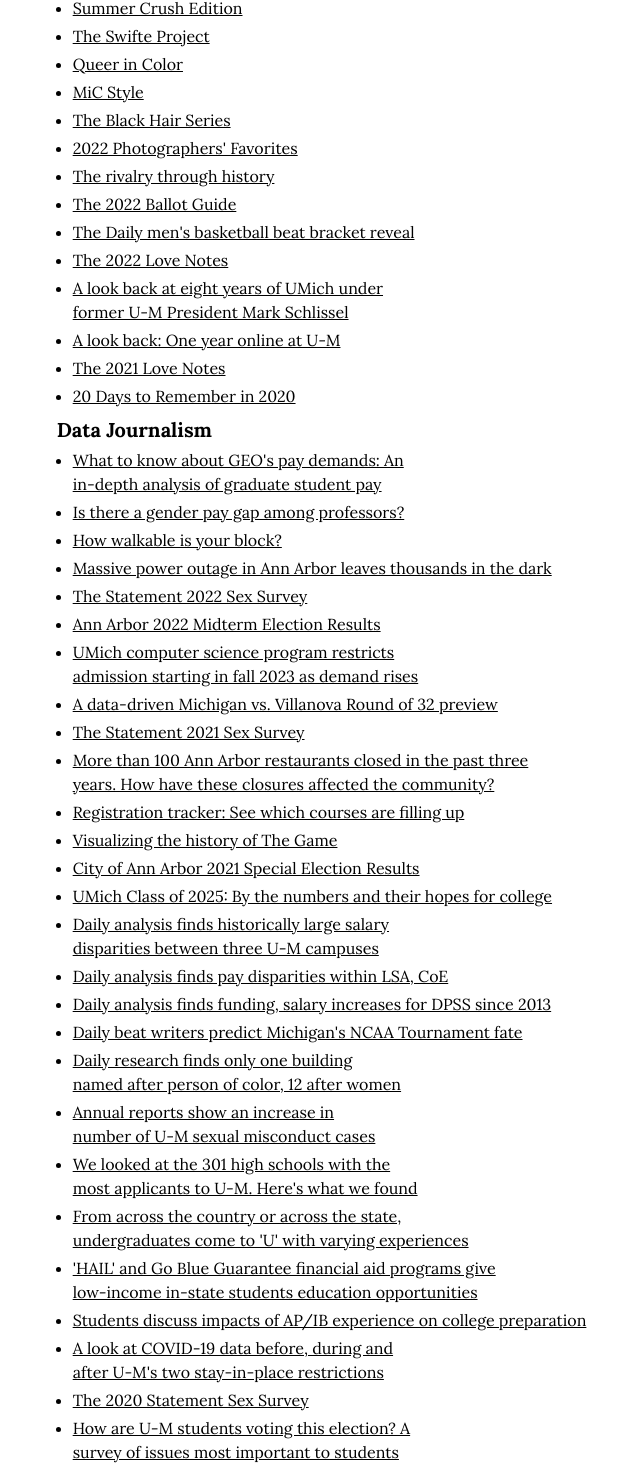
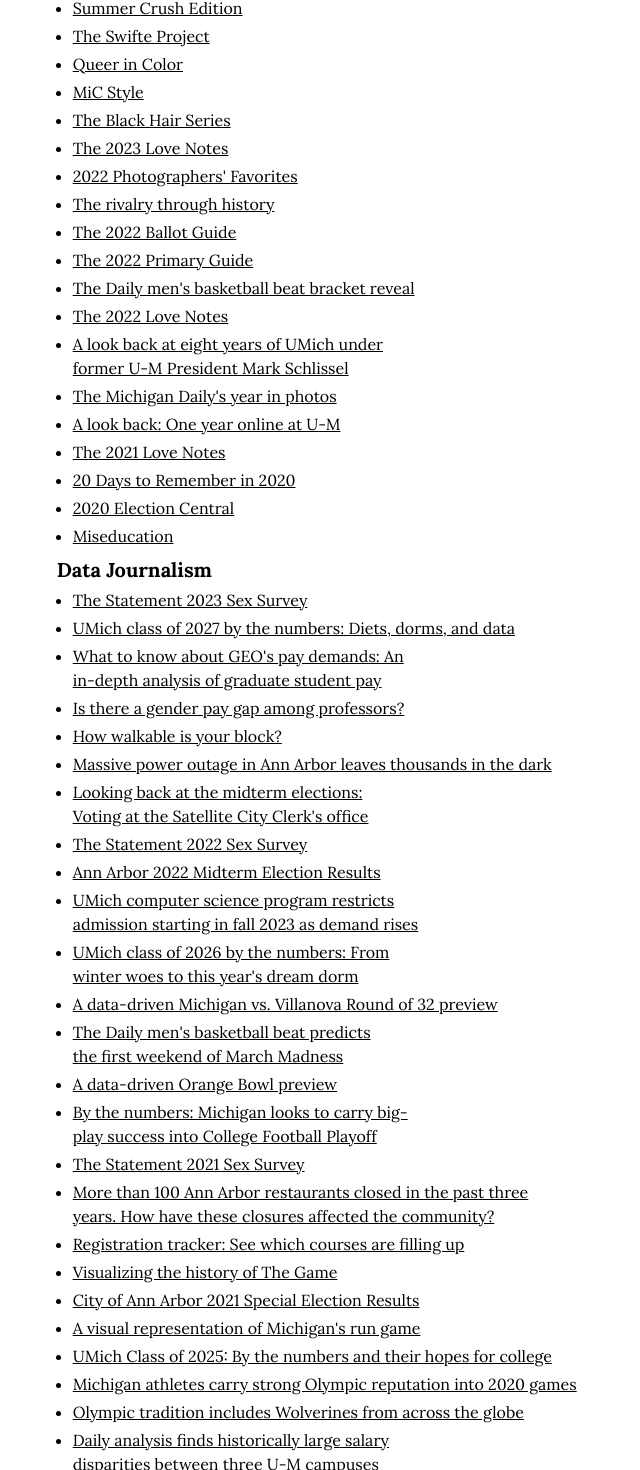
Before and after one commit to michigandaily/michigandaily.github.io, a Next.js app: page / in a window 1280 px wide. Shown: the part 656-2126 px from the top of the page, without its empty margins (302-942 px from the left). Built offline with nearby package versions, Linux system fonts and the light colour scheme.

Commit message:
Add more links

```diff
--- a/src/app/page.tsx
+++ b/src/app/page.tsx
@@ -130,6 +130,11 @@ export default function Page() {
                 </Anchor>
               </li>
               <li>
+                <Anchor href="https://specials.michigandaily.com/2023/love-notes/">
+                  The 2023 Love Notes
+                </Anchor>
+              </li>
+              <li>
                 <Anchor href="https://specials.michigandaily.com/2022/photographers-favorites/">
                   2022 Photographers&apos; Favorites
                 </Anchor>
@@ -142,6 +147,11 @@ export default function Page() {
               <li>
                 <Anchor href="https://specials.michigandaily.com/2022/ballot-guide/">
                   The 2022 Ballot Guide
+                </Anchor>
+              </li>
+              <li>
+                <Anchor href="https://specials.michigandaily.com/2022/primary-election/">
+                  The 2022 Primary Guide
                 </Anchor>
               </li>
               <li>
@@ -161,6 +171,11 @@ export default function Page() {
                 </Anchor>
               </li>
               <li>
+                <Anchor href="https://www.michigandaily.com/multimedia/the-michigan-dailys-year-in-photos/">
+                  The Michigan Daily&apos;s year in photos
+                </Anchor>
+              </li>
+              <li>
                 <Anchor href="https://magnify.michigandaily.us/covid1year/">
                   A look back: One year online at U-M
                 </Anchor>
@@ -175,11 +190,31 @@ export default function Page() {
                   20 Days to Remember in 2020
                 </Anchor>
               </li>
+              <li>
+                <Anchor href="https://magnify.michigandaily.us/election2020/">
+                  2020 Election Central
+                </Anchor>
+              </li>
+              <li>
+                <Anchor href="https://magnify.michigandaily.us/miseducation/">
+                  Miseducation
+                </Anchor>
+              </li>
             </UnorderedList>
           </section>
           <section className="grid gap-1">
             <h3 className="font-serif font-bold text-xl">Data Journalism</h3>
             <UnorderedList>
+              <li>
+                <Anchor href="https://www.michigandaily.com/statement/the-statement-2023-sex-survey/">
+                  The Statement 2023 Sex Survey
+                </Anchor>
+              </li>
+              <li>
+                <Anchor href="https://www.michigandaily.com/campus-life/umich-class-of-2027-by-the-numbers-freshman-survey/">
+                  UMich class of 2027 by the numbers: Diets, dorms, and data
+                </Anchor>
+              </li>
               <li>
                 <Anchor href="https://www.michigandaily.com/news/administration/what-to-know-about-geos-pay-demands-an-in-depth-analysis-of-graduate-student-pay/">
                   What to know about GEO&apos;s pay demands: An in-depth
@@ -202,6 +237,12 @@ export default function Page() {
                 </Anchor>
               </li>
               <li>
+                <Anchor href="https://www.michigandaily.com/government/looking-back-at-the-midterm-elections-voting-at-the-satellite-city-clerks-office/">
+                  Looking back at the midterm elections: Voting at the Satellite
+                  City Clerk&apos;s office
+                </Anchor>
+              </li>
+              <li>
                 <Anchor href="https://www.michigandaily.com/statement/the-statement-2022-sex-survey/">
                   The Statement 2022 Sex Survey
                 </Anchor>
@@ -218,8 +259,31 @@ export default function Page() {
                 </Anchor>
               </li>
               <li>
+                <Anchor href="https://www.michigandaily.com/campus-life/umich-class-of-2026-by-the-numbers/">
+                  UMich class of 2026 by the numbers: From winter woes to this
+                  year&apos;s dream dorm
+                </Anchor>
+              </li>
+              <li>
                 <Anchor href="https://www.michigandaily.com/womens-basketball/a-data-driven-michigan-vs-villanova-round-of-32-preview/">
                   A data-driven Michigan vs. Villanova Round of 32 preview
+                </Anchor>
+              </li>
+              <li>
+                <Anchor href="https://www.michigandaily.com/sports/mens-basketball/the-daily-mens-basketball-beat-predicts-the-first-weekend-of-march-madness/">
+                  The Daily men&apos;s basketball beat predicts the first
+                  weekend of March Madness
+                </Anchor>
+              </li>
+              <li>
+                <Anchor href="https://www.michigandaily.com/sports/football/a-data-driven-orange-bowl-preview/">
+                  A data-driven Orange Bowl preview
+                </Anchor>
+              </li>
+              <li>
+                <Anchor href="https://www.michigandaily.com/sports/football/by-the-numbers-michigan-looks-to-carry-big-play-success-into-college-football-playoff/">
+                  By the numbers: Michigan looks to carry big-play success into
+                  College Football Playoff
                 </Anchor>
               </li>
               <li>
@@ -249,9 +313,25 @@ export default function Page() {
                 </Anchor>
               </li>
               <li>
+                <Anchor href="https://www.michigandaily.com/sports/football/a-visual-representation-of-michigans-run-game/">
+                  A visual representation of Michigan&apos;s run game
+                </Anchor>
+              </li>
+              <li>
                 <Anchor href="https://www.michigandaily.com/campus-life/umich-class-of-2025-by-the-numbers-and-their-hopes-for-college/">
                   UMich Class of 2025: By the numbers and their hopes for
                   college
+                </Anchor>
+              </li>
+              <li>
+                <Anchor href="https://www.michigandaily.com/sports/michigans-history-at-the-olympics/">
+                  Michigan athletes carry strong Olympic reputation into 2020
+                  games
+                </Anchor>
+              </li>
+              <li>
+                <Anchor href="https://www.michigandaily.com/sports/olympic-tradition-includes-wolverines-from-across-the-globe/">
+                  Olympic tradition includes Wolverines from across the globe
                 </Anchor>
               </li>
               <li>
```
